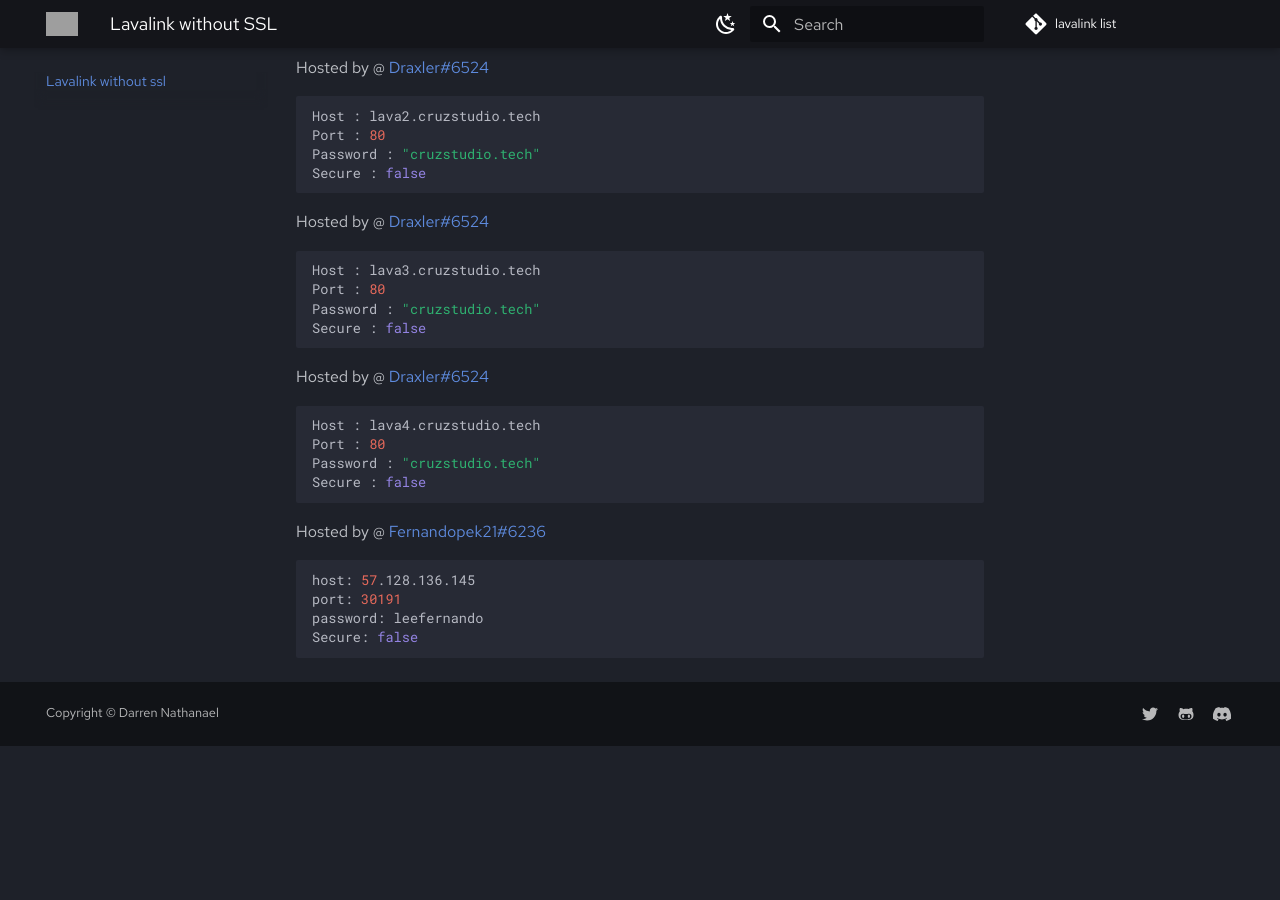
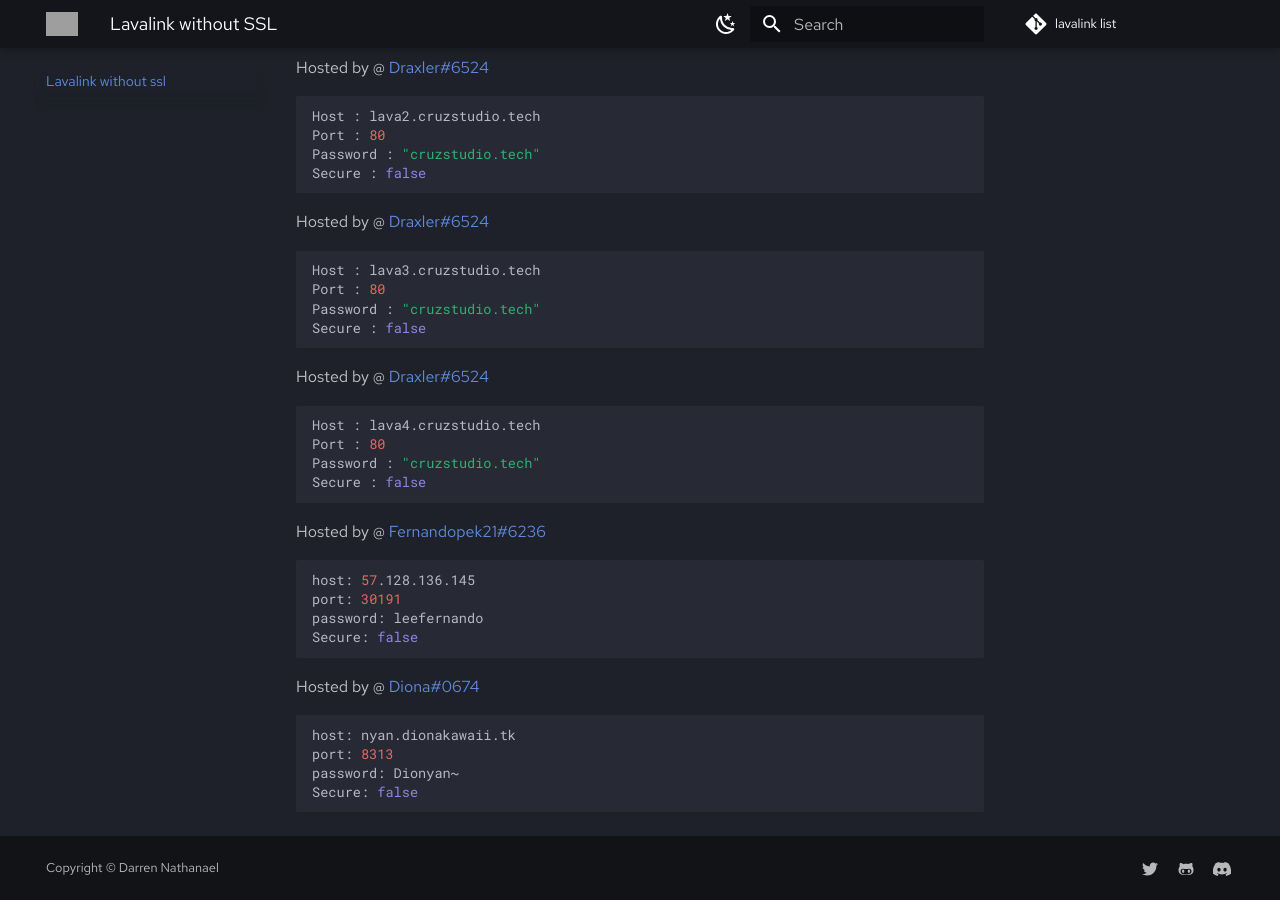
Before and after one commit to DarrenOfficial/lavalink-list, an MkDocs documentation site: the page built from docs/NoSSL/lavalink-without-ssl.md, in a window 1280 px wide and 900 px high, scrolled down 1256 px. Built offline with MkDocs 1.6.1 and Material for MkDocs 9.7.7, drawn with Linux system fonts in a browser that asks for light colours; comment, search, counter and statistics services are not loaded; before the commit the page ends 2002 px from its top, so only the background shows below that; grey boxes are pictures that could not be loaded.

Commit message:
Update lavalink-without-ssl.md

````diff
--- a/docs/NoSSL/lavalink-without-ssl.md
+++ b/docs/NoSSL/lavalink-without-ssl.md
@@ -91,3 +91,11 @@ port: 30191
 password: leefernando
 Secure: false
 ```
+
+Hosted by @ [Diona#0674](https://dionabot.tk)
+```bash
+host: nyan.dionakawaii.tk
+port: 8313
+password: Dionyan~
+Secure: false
+```
````
